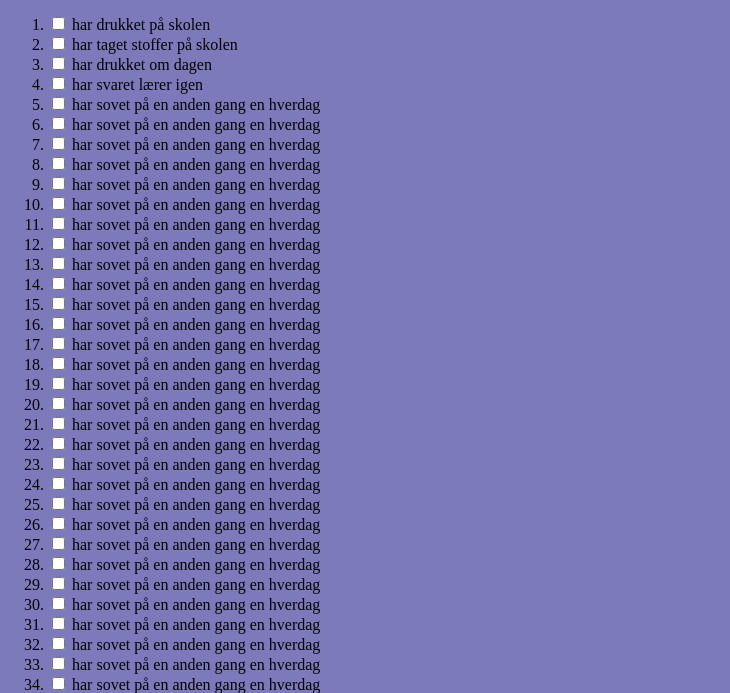
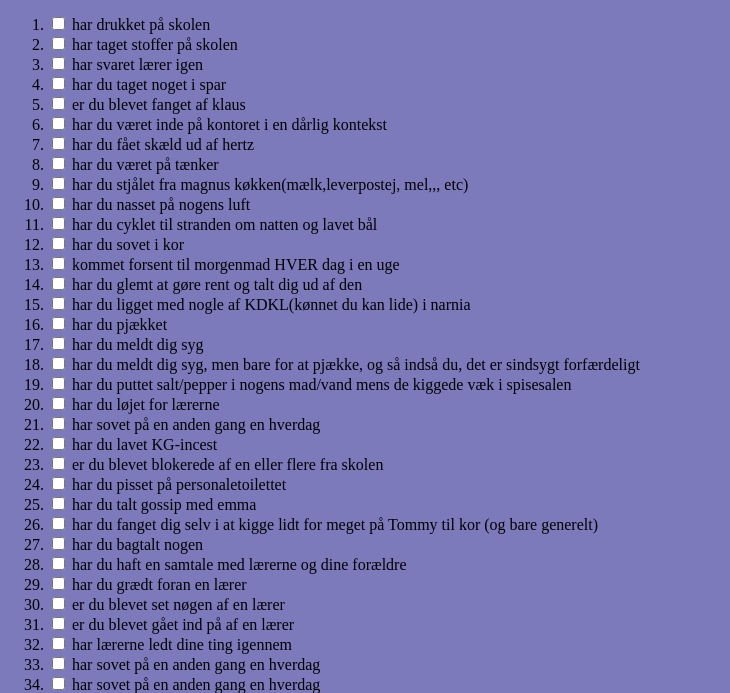
Before and after one commit to Real-Zocz/HumblePurityTest, a plain HTML site: page humbleSide.html in a window 1280 px wide. Shown: the part 91-784 px from the top of the page, without its empty margins (0-730 px from the left). Drawn offline with Linux system fonts and the light colour scheme.

Commit message:
Update humbleSide.html

```diff
--- a/humbleSide.html
+++ b/humbleSide.html
@@ -25,75 +25,75 @@
 			</li>
 			<li>
 				<input type="checkbox", id="3">
-				<label for="3">har drukket om dagen</label>
+				<label for="3">har svaret lærer igen</label>
 			</li>
 			<li>
 				<input type="checkbox", id="4">
-				<label for="4">har svaret lærer igen</label>
+				<label for="4">har du taget noget i spar</label>
 			</li>
 			<li>
 				<input type="checkbox", id="5">
-				<label for="5">har sovet på en anden gang en hverdag</label>
+				<label for="5">er du blevet fanget af klaus</label>
 			</li>
 			<li>
 				<input type="checkbox", id="6">
-				<label for="6">har sovet på en anden gang en hverdag</label>
+				<label for="6">har du været inde på kontoret i en dårlig kontekst</label>
 			</li>
 			<li>
 				<input type="checkbox", id="7">
-				<label for="7">har sovet på en anden gang en hverdag</label>
+				<label for="7">har du fået skæld ud af hertz</label>
 			</li>
 			<li>
 				<input type="checkbox", id="8">
-				<label for="8">har sovet på en anden gang en hverdag</label>
+				<label for="8">har du været på tænker</label>
 			</li>
 			<li>
 				<input type="checkbox", id="9">
-				<label for="9">har sovet på en anden gang en hverdag</label>
+				<label for="9">har du stjålet fra magnus køkken(mælk,leverpostej, mel,,, etc)</label>
 			</li>
 			<li>
 				<input type="checkbox", id="10">
-				<label for="10">har sovet på en anden gang en hverdag</label>
+				<label for="10">har du nasset på nogens luft</label>
 			</li>
 			<li>
 				<input type="checkbox", id="11">
-				<label for="11">har sovet på en anden gang en hverdag</label>
+				<label for="11">har du cyklet til stranden om natten og lavet bål</label>
 			</li>
 			<li>
 				<input type="checkbox", id="12">
-				<label for="12">har sovet på en anden gang en hverdag</label>
+				<label for="12">har du sovet i kor</label>
 			</li>
 			<li>
 				<input type="checkbox", id="13">
-				<label for="13">har sovet på en anden gang en hverdag</label>
+				<label for="13">kommet forsent til morgenmad HVER dag i en uge</label>
 			</li>
 			<li>
 				<input type="checkbox", id="14">
-				<label for="14">har sovet på en anden gang en hverdag</label>
+				<label for="14">har du glemt at gøre rent og talt dig ud af den</label>
 			</li>
 			<li>
 				<input type="checkbox", id="15">
-				<label for="5">har sovet på en anden gang en hverdag</label>
+				<label for="15">har du ligget med nogle af KDKL(kønnet du kan lide) i narnia</label>
 			</li>
 			<li>
 				<input type="checkbox", id="16">
-				<label for="16">har sovet på en anden gang en hverdag</label>
+				<label for="16">har du pjækket</label>
 			</li>
 			<li>
 				<input type="checkbox", id="17">
-				<label for="17">har sovet på en anden gang en hverdag</label>
+				<label for="17">har du meldt dig syg</label>
 			</li>
 			<li>
 				<input type="checkbox", id="18">
-				<label for="18">har sovet på en anden gang en hverdag</label>
+				<label for="18">har du meldt dig syg, men bare for at pjække, og så indså du, det er sindsygt forfærdeligt</label>
 			</li>
 			<li>
 				<input type="checkbox", id="19">
-				<label for="19">har sovet på en anden gang en hverdag</label>
+				<label for="19">har du puttet salt/pepper i nogens mad/vand mens de kiggede væk i spisesalen</label>
 			</li>
 			<li>
 				<input type="checkbox", id="20">
-				<label for="20">har sovet på en anden gang en hverdag</label>
+				<label for="20">har du løjet for lærerne</label>
 			</li>
 			<li>
 				<input type="checkbox", id="21">
@@ -101,47 +101,47 @@
 			</li>
 			<li>
 				<input type="checkbox", id="22">
-				<label for="22">har sovet på en anden gang en hverdag</label>
+				<label for="22">har du lavet KG-incest</label>
 			</li>
 			<li>
 				<input type="checkbox", id="23">
-				<label for="23">har sovet på en anden gang en hverdag</label>
+				<label for="23">er du blevet blokerede af en eller flere fra skolen</label>
 			</li>
 			<li>
 				<input type="checkbox", id="24">
-				<label for="24">har sovet på en anden gang en hverdag</label>
+				<label for="24">har du pisset på personaletoilettet</label>
 			</li>
 			<li>
 				<input type="checkbox", id="25">
-				<label for="25">har sovet på en anden gang en hverdag</label>
+				<label for="25">har du talt gossip med emma</label>
 			</li>
 			<li>
 				<input type="checkbox", id="26">
-				<label for="26">har sovet på en anden gang en hverdag</label>
+				<label for="26">har du fanget dig selv i at kigge lidt for meget på Tommy til kor (og bare generelt)</label>
 			</li>
 			<li>
 				<input type="checkbox", id="27">
-				<label for="27">har sovet på en anden gang en hverdag</label>
+				<label for="27">har du bagtalt nogen</label>
 			</li>
 			<li>
 				<input type="checkbox", id="28">
-				<label for="28">har sovet på en anden gang en hverdag</label>
+				<label for="28">har du haft en samtale med lærerne og dine forældre</label>
 			</li>
 			<li>
 				<input type="checkbox", id="29">
-				<label for="29">har sovet på en anden gang en hverdag</label>
+				<label for="29">har du grædt foran en lærer</label>
 			</li>
 			<li>
 				<input type="checkbox", id="30">
-				<label for="30">har sovet på en anden gang en hverdag</label>
+				<label for="30">er du blevet set nøgen af en lærer</label>
 			</li>
 			<li>
 				<input type="checkbox", id="31">
-				<label for="31">har sovet på en anden gang en hverdag</label>
+				<label for="31">er du blevet gået ind på af en lærer</label>
 			</li>
 			<li>
 				<input type="checkbox", id="32">
-				<label for="32">har sovet på en anden gang en hverdag</label>
+				<label for="32">har lærerne ledt dine ting igennem</label>
 			</li>
 			<li>
 				<input type="checkbox", id="33">
```
